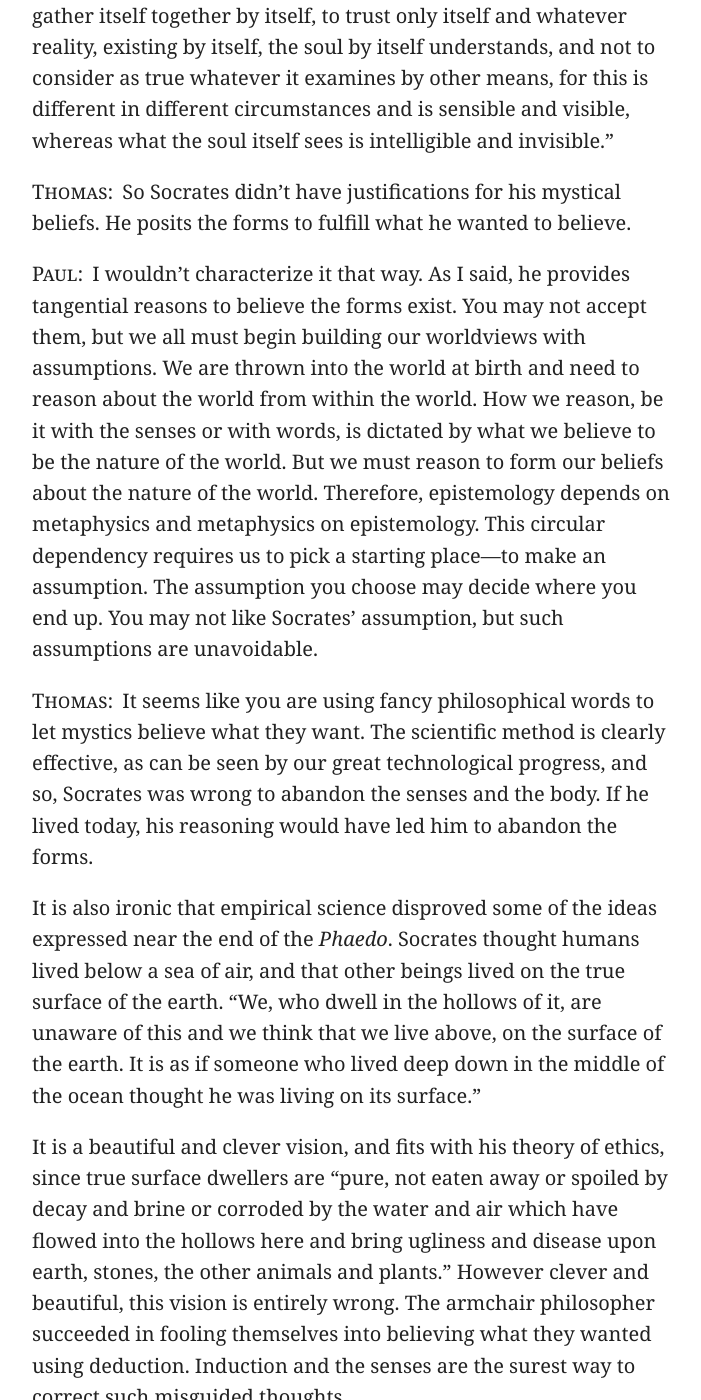
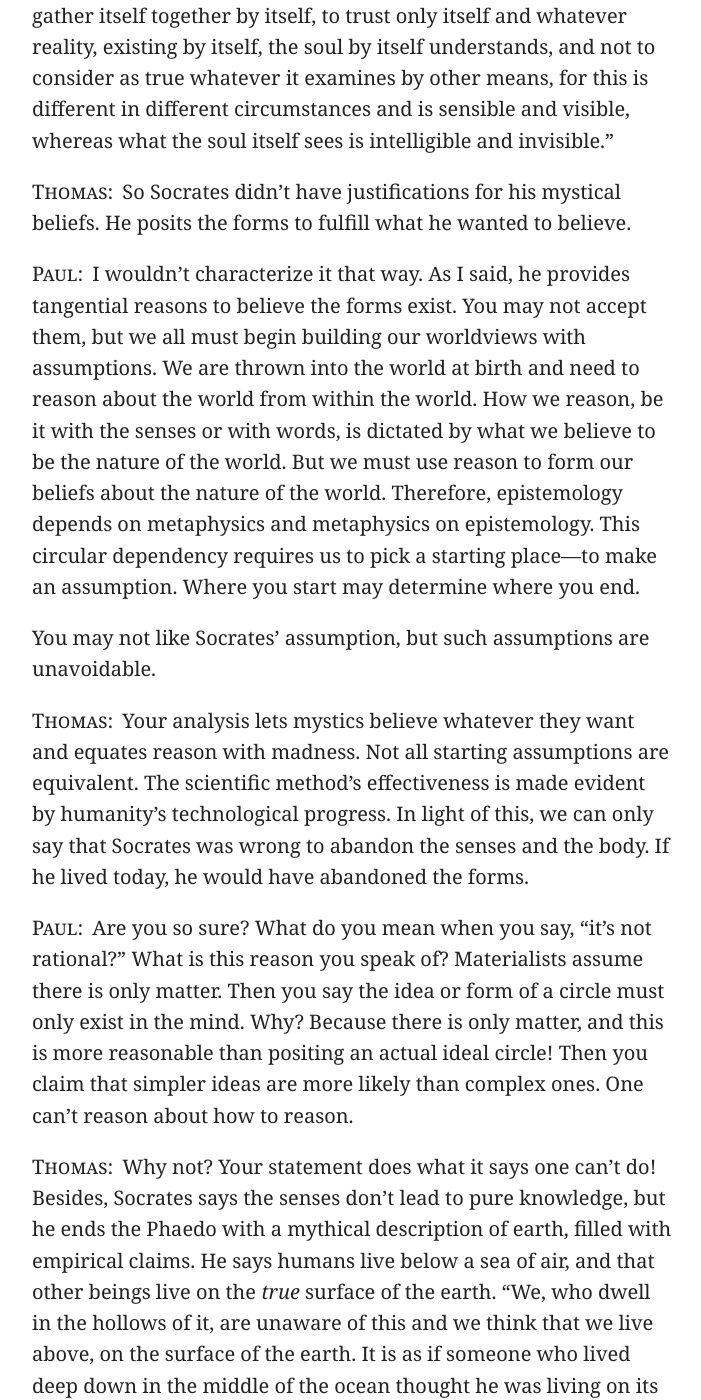
Before and after one commit to artsandmetaphysics/goodlifeodyssey, a Jekyll site: the page built from _meditations/dialogue-on-socrates-doubting-the-senses-in-phaedo.md, in a window 1280 px wide and 1400 px high, scrolled down 3872 px. Shown: the whole window, without its empty margins (288-989 px from the left). Built offline with Jekyll 4.4.1, drawn with Linux system fonts in a browser that asks for light colours; some of the changed text lies outside the part shown.

Commit message:
Further improve the essay

```diff
--- a/_meditations/dialogue-on-socrates-doubting-the-senses-in-phaedo.md
+++ b/_meditations/dialogue-on-socrates-doubting-the-senses-in-phaedo.md
@@ -16,7 +16,7 @@
 
 <span class="sc">Paul:</span> In part. I could think more if I worked less, and I could work less if I didn’t live in New York City. If not for its food, shows, and museums, I might not live in New York City. As he says, “it is the body and the care of it, to which we are enslaved, which compels us to acquire wealth, and all this makes us too busy to practice philosophy.”
 
-<span class="sc">Thomas:</span> In your case, is the body to blame? You could afford to move to the countryside, eat simple foods, and spend most of your days reading. I think it’s your soul’s lack of will that makes you too busy to practice philosophy.
+<span class="sc">Thomas:</span> In your case, is the body to blame? You could afford to move to the countryside, eat simple foods, and spend most of your days reading. I think it’s your soul’s lack of willpower that keeps you in the city, siphoning away your time from philosophy.
 
 <span class="sc">Paul:</span> You are a good friend and speak harshly but truly—at least of my soul. But in ancient Athens, the body must have been to blame more often than the soul. Our technological progress has made the body’s needs easier to meet.
 
@@ -34,11 +34,11 @@
 
 <span class="sc">Thomas:</span> It is not clear from the text that Socrates believed these things, but assuming he did, how could he justify such mystical beliefs?
 
-<span class="sc">Paul:</span> He had justifications, but they may not convince non-believers. Socrates knew what he wanted to be true, and he found reasons to justify it. He says this himself when he narrates young Socrates’ turn from the natural sciences to ethics: “I heard someone reading from a book of Anaxagoras, and saying that it is Mind that directs and is the cause of everything. I was delighted with this cause and it seemed to me good … This wonderful hope was dashed as I went on reading and saw that the man made no use of Mind, nor gave it any responsibility for the management of things, but mentioned as causes air and either and water and many other strange things … since I was deprived and could neither discover it myself nor learn it from another, as a second best, I busied myself with the search for the cause.”
+<span class="sc">Paul:</span> He had justifications, but they may not convince non-believers. Socrates knew what he wanted to be true, and he found reasons to justify it. He says this himself when he narrates young Socrates’ turn from the natural sciences to ethics: “I heard someone reading from a book of Anaxagoras, and saying that it is Mind that directs and is the cause of everything. I was delighted with this cause and it seemed to me good … This wonderful hope was dashed as I went on reading and saw that the man made no use of Mind, nor gave it any responsibility for the management of things, but mentioned as causes air and ether and water and many other strange things … since I was deprived and could neither discover it myself nor learn it from another, as a second best, I busied myself with the search for the cause.”
 
-So Socrates exchanges the senses and induction for words and deduction: “I feared my soul would be altogether blinded if I looked at things with my eyes and tried to grasp them with each of my senses. So I thought I must take refuge in discussions and investigate the truth of things by means of words.”
+Socrates then exchanges the senses and induction for words and deduction. As he said: “I feared my soul would be altogether blinded if I looked at things with my eyes and tried to grasp them with each of my senses. So I thought I must take refuge in discussions and investigate the truth of things by means of words.”
 
-Plato recounts Socrates’ investigations with words in his early dialogues.
+The Plato recounts Socrates’ investigations with words in his early dialogues.
 
 Socrates, or maybe Plato projecting onto Socrates, finds the forms—the ideal versions of things. I have not yet found a clear definition of the forms. Perhaps there isn’t one or can’t be one. “I assume the existence of a Beautiful, itself by itself, of a Good and a Great and all the rest. If you grant me these and agree that they exist, I hope to show you the cause as a result, and to find the soul to be immortal.”
 
@@ -48,21 +48,27 @@
 
 <span class="sc">Thomas:</span> So Socrates didn’t have justifications for his mystical beliefs. He posits the forms to fulfill what he wanted to believe.
 
-<span class="sc">Paul:</span> I wouldn’t characterize it that way. As I said, he provides tangential reasons to believe the forms exist. You may not accept them, but we all must begin building our worldviews with assumptions. We are thrown into the world at birth and need to reason about the world from within the world. How we reason, be it with the senses or with words, is dictated by what we believe to be the nature of the world. But we must reason to form our beliefs about the nature of the world. Therefore, epistemology depends on metaphysics and metaphysics on epistemology. This circular dependency requires us to pick a starting place—to make an assumption. The assumption you choose may decide where you end up. You may not like Socrates’ assumption, but such assumptions are unavoidable.
+<span class="sc">Paul:</span> I wouldn’t characterize it that way. As I said, he provides tangential reasons to believe the forms exist. You may not accept them, but we all must begin building our worldviews with assumptions. We are thrown into the world at birth and need to reason about the world from within the world. How we reason, be it with the senses or with words, is dictated by what we believe to be the nature of the world. But we must use reason to form our beliefs about the nature of the world. Therefore, epistemology depends on metaphysics and metaphysics on epistemology. This circular dependency requires us to pick a starting place—to make an assumption. Where you start may determine where you end.
 
-<span class="sc">Thomas:</span> It seems like you are using fancy philosophical words to let mystics believe what they want. The scientific method is clearly effective, as can be seen by our great technological progress, and so, Socrates was wrong to abandon the senses and the body. If he lived today, his reasoning would have led him to abandon the forms.
+You may not like Socrates’ assumption, but such assumptions are unavoidable.
 
-It is also ironic that empirical science disproved some of the ideas expressed near the end of the _Phaedo_. Socrates thought humans lived below a sea of air, and that other beings lived on the true surface of the earth. “We, who dwell in the hollows of it, are unaware of this and we think that we live above, on the surface of the earth. It is as if someone who lived deep down in the middle of the ocean thought he was living on its surface.”
+<span class="sc">Thomas:</span> Your analysis lets mystics believe whatever they want and equates reason with madness. Not all starting assumptions are equivalent. The scientific method’s effectiveness is made evident by humanity’s technological progress. In light of this, we can only say that Socrates was wrong to abandon the senses and the body. If he lived today, he would have abandoned the forms.
 
-It is a beautiful and clever vision, and fits with his theory of ethics, since true surface dwellers are “pure, not eaten away or spoiled by decay and brine or corroded by the water and air which have flowed into the hollows here and bring ugliness and disease upon earth, stones, the other animals and plants.” However clever and beautiful, this vision is entirely wrong. The armchair philosopher succeeded in fooling themselves into believing what they wanted using deduction. Induction and the senses are the surest way to correct such misguided thoughts.
+<span class="sc">Paul:</span> Are you so sure? What do you mean when you say, “it’s not rational?” What is this reason you speak of? Materialists assume there is only matter. Then you say the idea or form of a circle must only exist in the mind. Why? Because there is only matter, and this is more reasonable than positing an actual ideal circle! Then you claim that simpler ideas are more likely than complex ones. One can’t reason about how to reason.
 
-<span class="sc">Paul:</span> Socrates made mistakes, and his final vision of the world—with the pure surface dwellers—was wrong in detail, but perhaps right in other ways.
+<span class="sc">Thomas:</span> Why not? Your statement does what it says one can’t do! Besides, Socrates says the senses don’t lead to pure knowledge, but he ends the Phaedo with a mythical description of earth, filled with empirical claims. He says humans live below a sea of air, and that other beings live on the _true_ surface of the earth. “We, who dwell in the hollows of it, are unaware of this and we think that we live above, on the surface of the earth. It is as if someone who lived deep down in the middle of the ocean thought he was living on its surface.”
+
+It’s a beautiful and clever vision, and fits with his theory of ethics, since true surface dwellers are “pure, not eaten away or spoiled by decay and brine or corroded by the water and air which have flowed into the hollows here and bring ugliness and disease upon earth, stones, the other animals and plants.” However clever and beautiful, this vision is entirely wrong.
+
+The armchair philosopher succeeded in fooling themselves into believing what they wanted using deduction. Induction and the senses are the surest way to correct such misguided thoughts.
+
+<span class="sc">Paul:</span> Socrates made mistakes, and his final vision of the world—with the pure surface dwellers—was wrong in its details, but perhaps right in other ways.
 
 He deserves credit for loving the truth and inviting correction. He was mystical, but not dogmatic. After his final vision, he said: “No sensible man would insist that these things are as I have described them, but I think it is fitting for a man to risk the belief—for the risk is a noble one—that this, or something like this, is true about our souls and their dwelling places, since the soul is evidently immortal, and a man should repeat this to himself as if it were an incantation.”
 
-Is it such a great philosophical sin to desire a particular truth? Is Troy erased by an archaeologists’ hope? Or is the law of gravity true because Newton thought action-at-a-distance was absurd? No, Troy and gravity are what they are. The scientist can no better divest hope or fear than can a judge legal sentiment.
+Is it such a great philosophical sin to desire a particular truth? Is Troy erased by an archaeologists’ hope? Or, contrarily, is the law of gravity true because Newton thought action-at-a-distance absurd? No, Troy and gravity are what they are. The scientist can no better divest hope or fear than can a judge legislative sentiments.
 
-<span class="sc">Thomas:</span> You are right to challenge my views—conversation is a great aid to reason. I may judge Socrates’ ideas, but I shouldn’t judge Socrates the person. Our superior understanding of the world may make ideas seem silly, which once were convincing. Nobody can deny that Socrates deserves our respect.
+<span class="sc">Thomas:</span> You are right to challenge my views—conversation is a great aid to reason. I may have judged Socrates too harshly. Our superior understanding of the world may make ideas seem silly, which once were convincing. Nobody can deny that Socrates deserves our respect.
 
 <span class="sc">Paul:</span> I’m glad the discussion has been useful. I enjoyed it, although I need to go to make dinner. Shall we read _Ion_ next?
 
```
Also changed, not shown: meditations/dialogue-on-socrates-doubting-the-senses-in-phaedo.md (+17 -11 lines).
